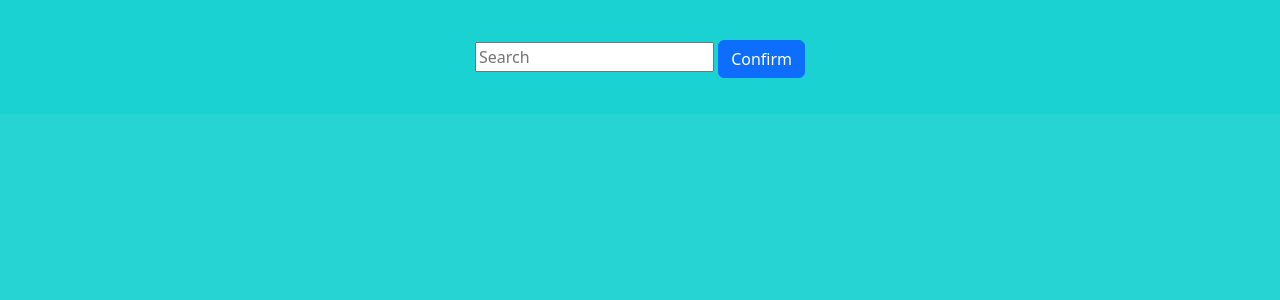
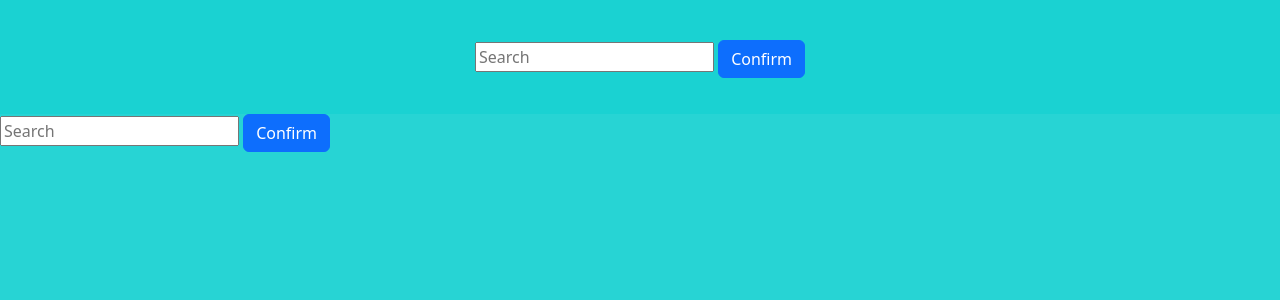
Before and after one commit to Matthieu-MG/Item_Harvest, a Flask app: page / in a window 1280 px wide. Shown: the part 66-366 px from the top of the page. Run offline with Flask 3, Linux system fonts and the light colour scheme.

Commit message:
Some changes

```diff
--- a/templates/index.html
+++ b/templates/index.html
@@ -13,4 +13,11 @@
             </div>
         </form>
     </div>
+        <form action="/searchResults" method="POST">
+            <div class="mb-3">
+                <input autocomplete="off" name="query" placeholder="Search" type="text">
+                <button class="btn btn-primary" type="submit">Confirm</button>
+            </div>
+        </form>
+    </div>
 {% endblock %}
```
